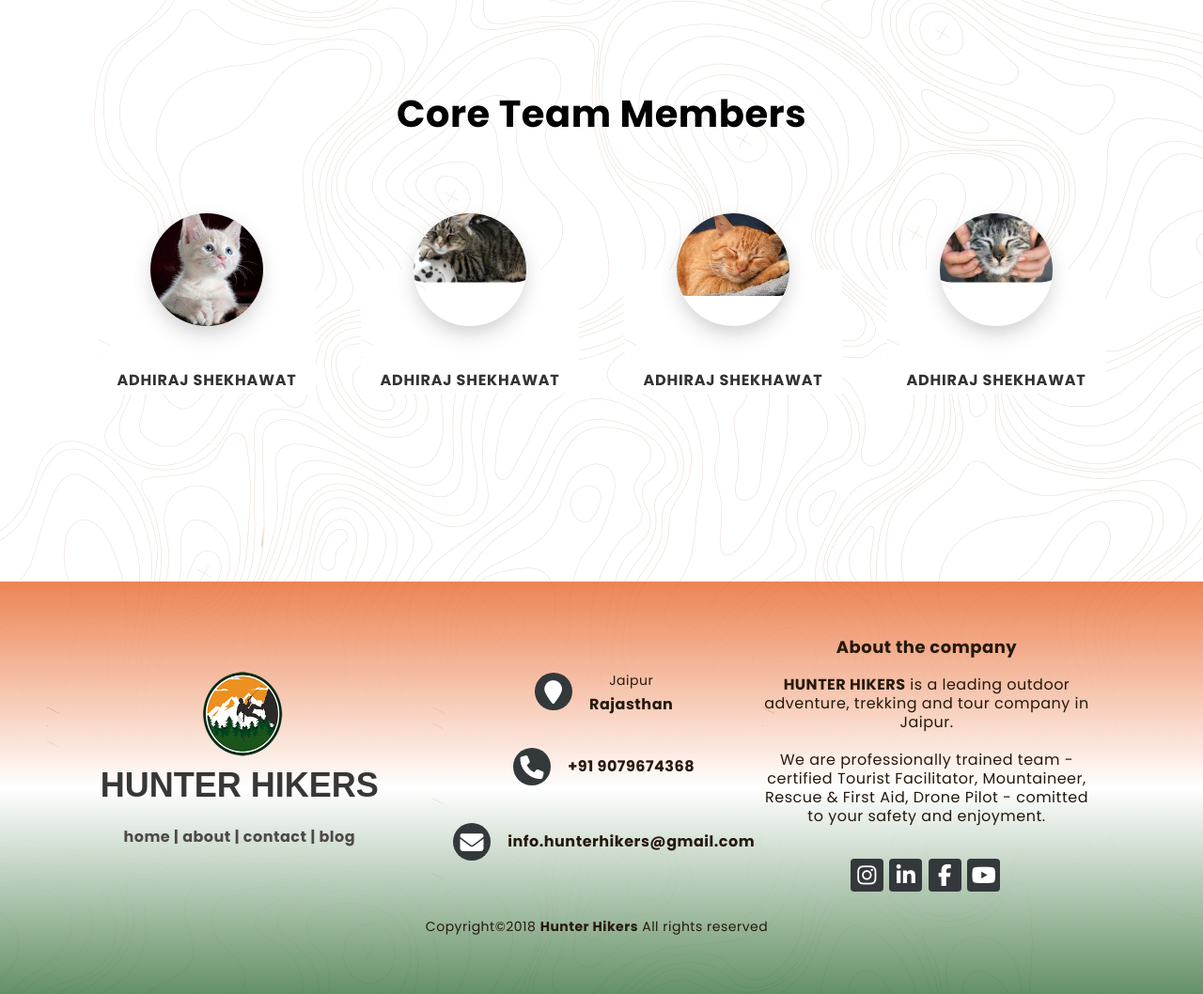
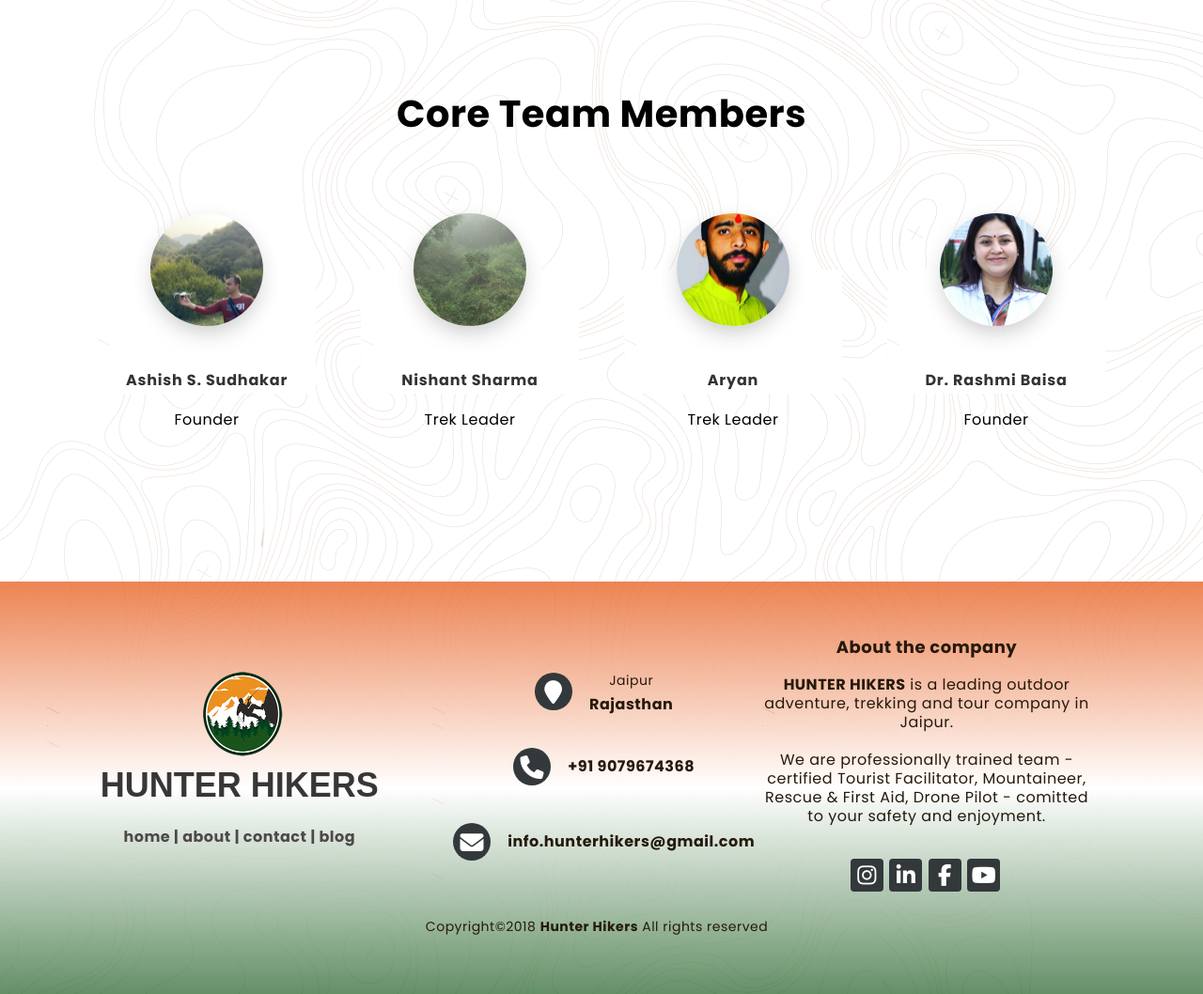
Before and after one commit to vinii-13/Webdev_1, a PHP site: page / in a window 1280 px wide. Shown: the part 4089-5147 px from the top of the page at 94% size. Run offline with PHP 8.4, Linux system fonts and the light colour scheme; some libraries are stand-ins or nearby versions.

Commit message:
few changes

```diff
--- a/index.html
+++ b/index.html
@@ -216,7 +216,7 @@
     <section class="aboutt">
         <div class="a_card">
             <div class="a_card-img">
-                <img src="images/c9.jpg" alt="Kunal Singh Rathore">
+                <img src="images/IMG_4245.HEIC" alt="Kunal Singh Rathore">
             </div>
             <p class="a_name">KUNAL SINGH</p>
             <p>Founder</p>
@@ -230,7 +230,7 @@
 
         <div class="a_card">
             <div class="a_card-img">
-                <img src="images/c8.jpg" alt="Kunal Singh Rathore">
+                <img src="images/adhiraj singh.jpg" alt="Kunal Singh Rathore">
             </div>
             <p class="a_name">ADHIRAJ SINGH</p>
             <p>Founder</p>
@@ -251,36 +251,37 @@
     <section class="core">
         <div class="ct_card">
             <div class="ct_card-img">
-                <img src="images/c4.jpg" alt="Kunal Singh Rathore">
+                <img src="images/ashish core.jpg" alt="Ashish S. Sudhakar">
             </div>
-            <p class="ctm_name">ADHIRAJ SHEKHAWAT</p>
+            <p class="ctm_name">Ashish S. Sudhakar</p>
+            <p>Founder</p>
             <p></p>
 
         </div>
 
         <div class="ct_card">
             <div class="ct_card-img">
-                <img src="images/c8.jpg" alt="Kunal Singh Rathore">
+                <img src="images/nishant.jpg" alt="Nishant Sharma">
             </div>
-            <p class="ctm_name">ADHIRAJ SHEKHAWAT</p>
+            <p class="ctm_name">Nishant Sharma</p>
+            <p>Trek Leader</p>
+        </div>
+
+        <div class="ct_card">
+            <div class="ct_card-img">
+                <img src="images/aryan.jpg" alt="Aryan">
+            </div>
+            <p class="ctm_name">Aryan</p>
+            <p>Trek Leader</p>
 
         </div>
 
         <div class="ct_card">
             <div class="ct_card-img">
-                <img src="images/c9.jpg" alt="Kunal Singh Rathore">
+                <img src="images/rashmi baisa.jpg" alt="Dr. Rashmi Baisa">
             </div>
-            <p class="ctm_name">ADHIRAJ SHEKHAWAT</p>
-
-
-        </div>
-
-        <div class="ct_card">
-            <div class="ct_card-img">
-                <img src="images/c3.jpg" alt="Kunal Singh Rathore">
-            </div>
-            <p class="ctm_name">ADHIRAJ SHEKHAWAT</p>
-
+            <p class="ctm_name">Dr. Rashmi Baisa</p>
+            <p>Founder</p>
 
         </div>
     </section>
--- a/style.css
+++ b/style.css
@@ -18,7 +18,7 @@
 }
 
 body {
-  background-color: #f5f4ed;
+  background-color: #ffffff;
   height: 100vh;
   overflow-x: hidden;
   display: grid;
@@ -30,7 +30,7 @@ body {
 @media screen and (max-width: 480px){
   html,body {
 
-    background-color: #f5f4ed;
+    background-color: #ffffff;
     width: 100%;
     height: 100%;
     margin: 0;
```
